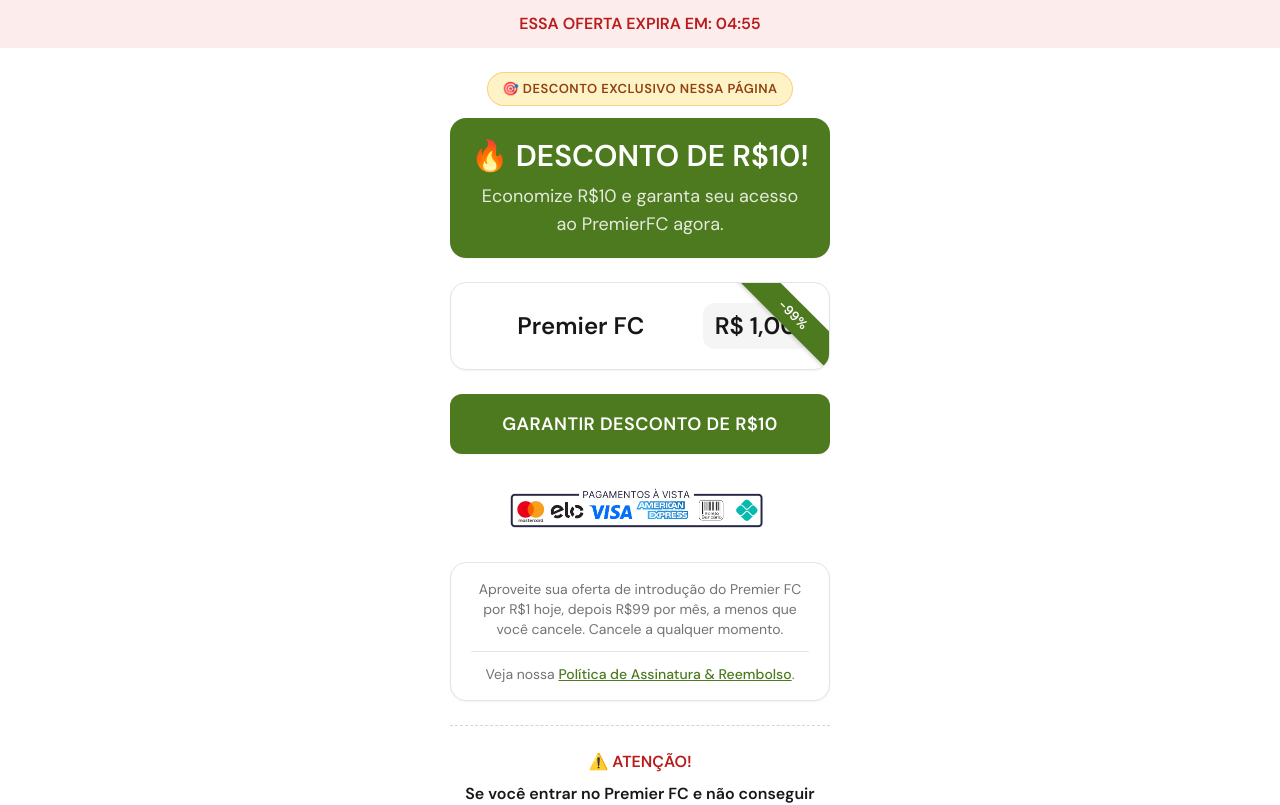
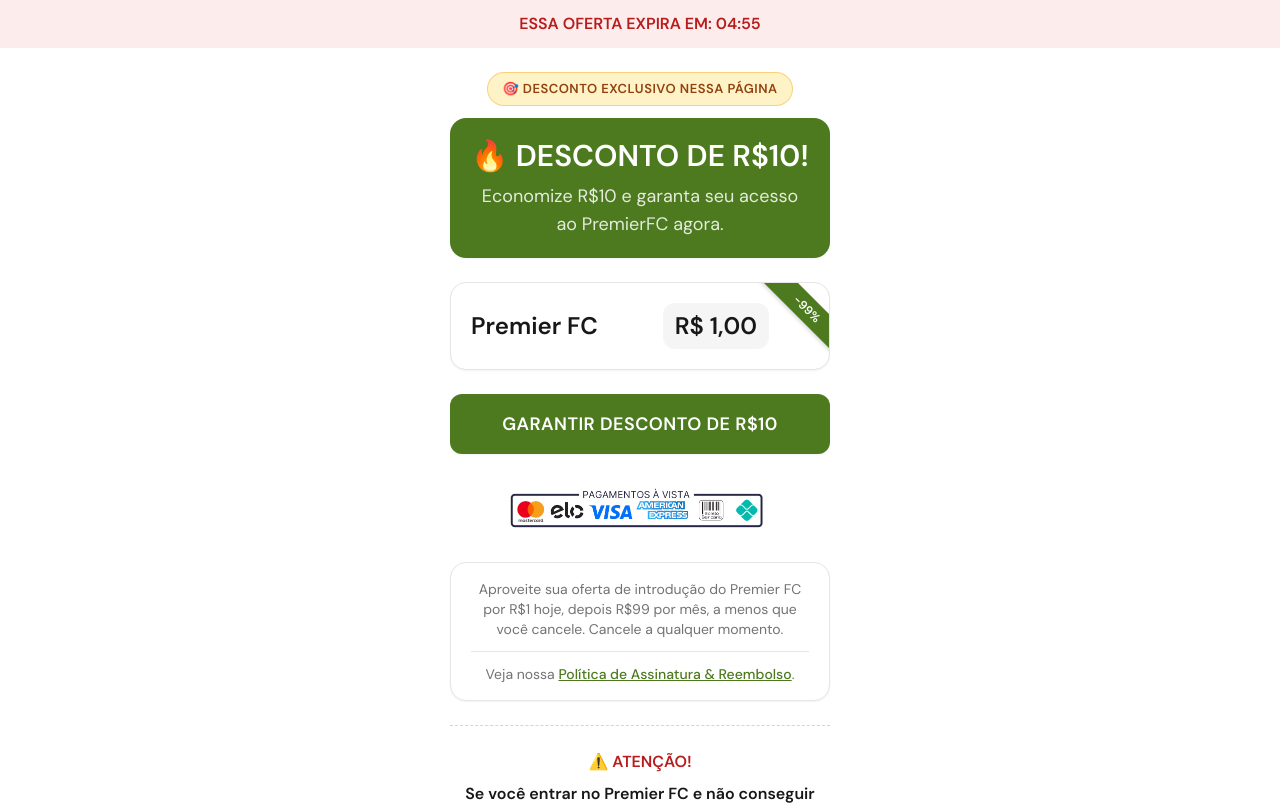
Before and after one commit to guilhermesimas542-lab/Premier-Claude-code, a React (Vite) app: page /bd2 in a window 1280 px wide. Shown: the top 805 px of the page. Built offline with nearby package versions, Linux system fonts and the light colour scheme; no server answers; the database is empty; the HTML template or start-up script is replaced by a standard one; a web font is replaced by a local one.

Commit message:
Changes
Co-authored-by: guilhermesimas542-lab <256834992+guilhermesimas542-lab@users.noreply.github.com>

```diff
--- a/src/pages/Backredirect2.tsx
+++ b/src/pages/Backredirect2.tsx
@@ -76,28 +76,26 @@ export default function Backredirect2() {
           <div
             className="absolute pointer-events-none"
             style={{
-              top: "18px",
-              right: "-34px",
-              width: "140px",
+              top: "14px",
+              right: "-38px",
+              width: "120px",
               transform: "rotate(45deg)",
               backgroundColor: OLIVE,
               color: "#fff",
               textAlign: "center",
-              padding: "4px 0",
+              padding: "3px 0",
               fontWeight: 700,
-              fontSize: "13px",
+              fontSize: "12px",
               boxShadow: "0 2px 4px rgba(0,0,0,0.15)",
             }}
           >
             -99%
           </div>
-          <div className="flex items-center justify-between gap-3">
-            <div className="flex-1">
-              <h1 className="font-extrabold text-2xl text-neutral-900 leading-tight text-center">
-                Premier FC
-              </h1>
-            </div>
-            <div className="bg-neutral-100 rounded-xl px-3 py-2 text-center flex items-center justify-center">
+          <div className="flex items-center gap-3 pr-10">
+            <h1 className="font-extrabold text-2xl text-neutral-900 leading-tight">
+              Premier FC
+            </h1>
+            <div className="bg-neutral-100 rounded-xl px-3 py-2 text-center ml-auto">
               <div className="font-extrabold text-2xl text-neutral-900 leading-tight">
                 R$ 1,00
               </div>
```
